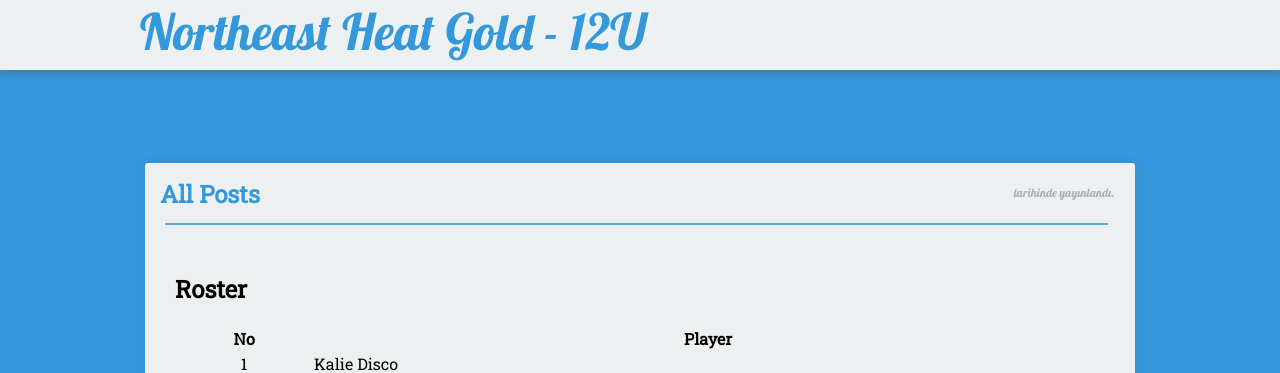
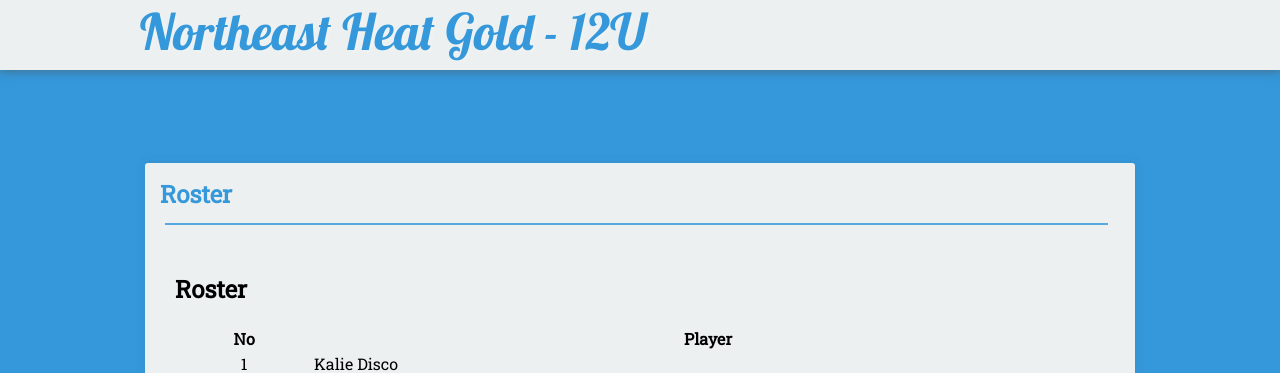
Before and after one commit to seanmerrow/ecf, a Jekyll site: the page built from roster/index.md, in a window 1280 px wide. Shown: the top 373 px of the page. Built offline with Jekyll 4.4.1, drawn with Linux system fonts in a browser that asks for light colours; nearby versions of some CDN libraries; our own code applies the rules of GitHub Pages for plain Markdown files; comment, search, counter and statistics services are not loaded.

Commit message:
Update index.md

```diff
--- a/roster/index.md
+++ b/roster/index.md
@@ -1,9 +1,3 @@
----
-layout: post
-title: All Posts
-excerpt: "A List of Posts"
----
-
 ## Roster
 
 |No  | Player |
```
